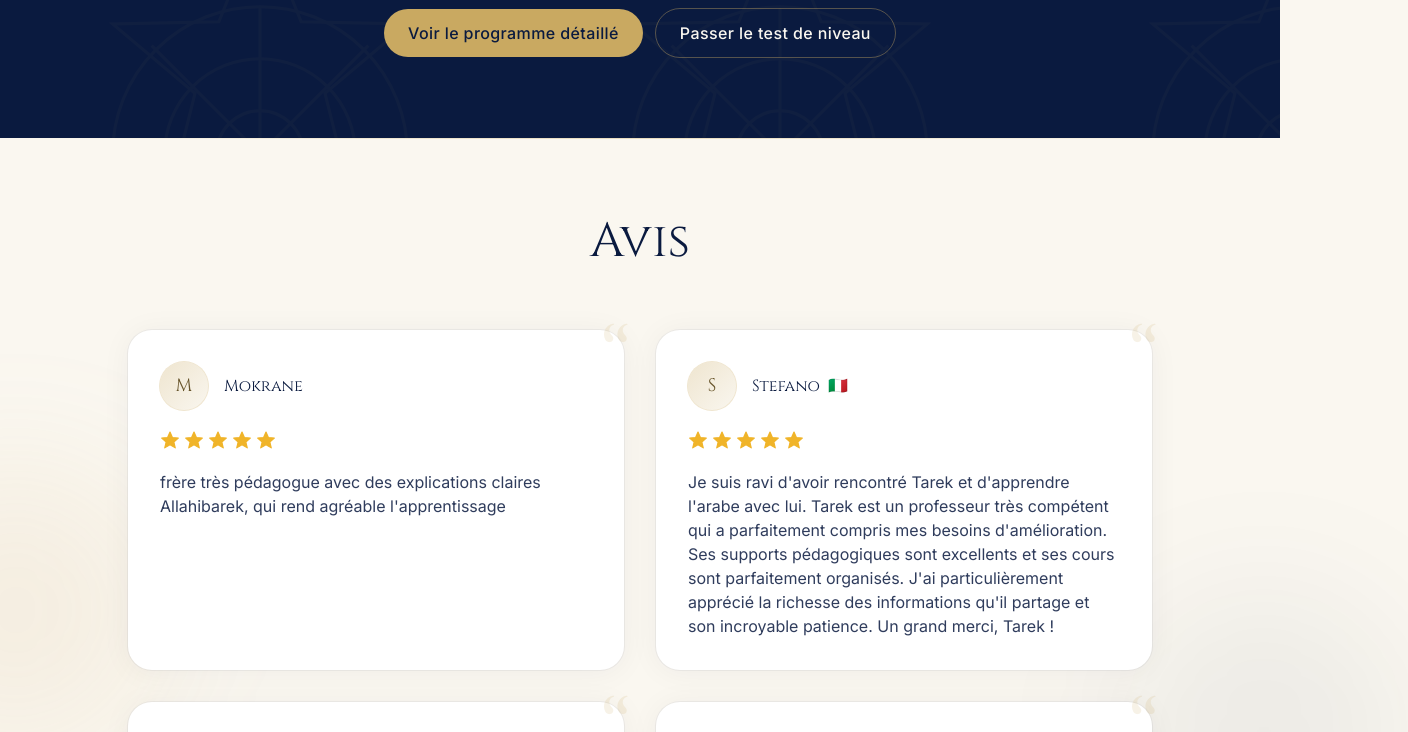
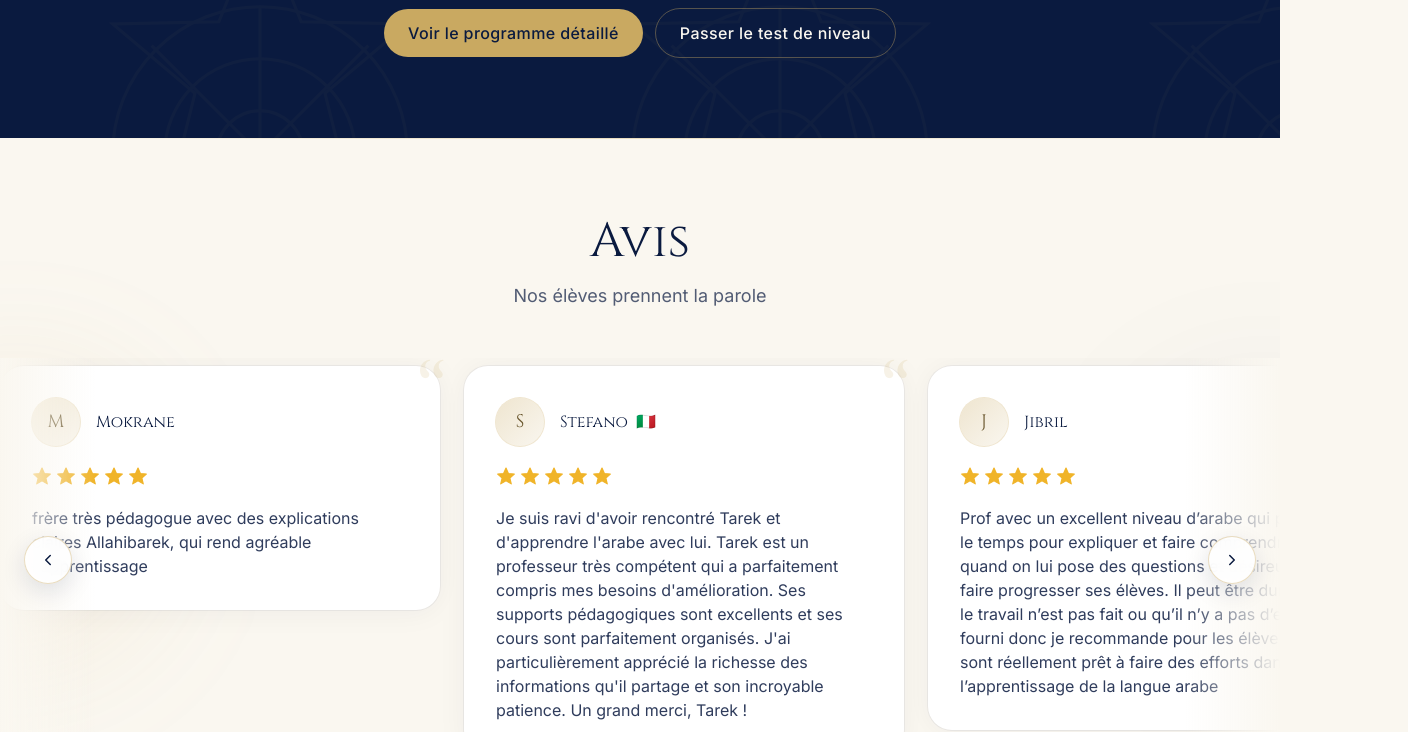
Before and after one commit to FaroukHUB/alirtiqa, a Next.js app: page / in a window 1280 px wide. Shown: the part 4480-5212 px from the top of the page, 1408 px wide, since content can reach past the window. Built offline with nearby package versions, Linux system fonts and the light colour scheme.

Commit message:
Avis: add subtitle and full-width horizontal slider on desktop with prev/next buttons
Co-Authored-By: Claude Opus 4.7 (1M context) <noreply@anthropic.com>

```diff
--- a/src/components/sections/Avis.tsx
+++ b/src/components/sections/Avis.tsx
@@ -1,5 +1,6 @@
 "use client";
 
+import { useRef } from "react";
 import { motion } from "framer-motion";
 import { SectionHeading } from "@/components/ui/SectionHeading";
 
@@ -146,9 +147,42 @@ function AvisCard({ a }: { a: Avis }) {
   );
 }
 
+function ChevronIcon({ direction }: { direction: "left" | "right" }) {
+  return (
+    <svg
+      width="18"
+      height="18"
+      viewBox="0 0 24 24"
+      fill="none"
+      stroke="currentColor"
+      strokeWidth="2"
+      strokeLinecap="round"
+      strokeLinejoin="round"
+      aria-hidden
+      style={direction === "left" ? { transform: "scaleX(-1)" } : undefined}
+    >
+      <path d="M9 6l6 6-6 6" />
+    </svg>
+  );
+}
+
 export function Avis() {
+  const scrollerRef = useRef<HTMLDivElement>(null);
+
+  const scroll = (dir: "left" | "right") => {
+    const el = scrollerRef.current;
+    if (!el) return;
+    const card = el.querySelector("[data-avis-card]") as HTMLElement | null;
+    const cardWidth = card?.offsetWidth ?? 420;
+    const gap = 24;
+    el.scrollBy({
+      left: (cardWidth + gap) * (dir === "right" ? 1 : -1),
+      behavior: "smooth",
+    });
+  };
+
   return (
-    <section id="avis" className="relative bg-creme py-14 sm:py-20">
+    <section id="avis" className="relative overflow-hidden bg-creme py-14 sm:py-20">
       <div
         aria-hidden
         className="pointer-events-none absolute inset-x-0 top-0 h-px bg-gradient-to-r from-transparent via-dore/35 to-transparent"
@@ -163,14 +197,63 @@ export function Avis() {
       />
 
       <div className="container-prose relative">
-        <SectionHeading title="Avis" />
+        <SectionHeading
+          title="Avis"
+          description="Nos élèves prennent la parole"
+        />
+      </div>
 
-        <div className="mx-auto mt-16 grid max-w-5xl gap-6 md:grid-cols-2 md:gap-8">
+      <div className="container-prose relative mt-12 md:hidden">
+        <div className="grid gap-6">
           {avis.map((a) => (
             <AvisCard key={a.nom} a={a} />
           ))}
         </div>
       </div>
+
+      <div className="relative mt-12 hidden md:block">
+        <div
+          ref={scrollerRef}
+          className="flex snap-x snap-mandatory gap-6 overflow-x-auto scroll-smooth px-[max(2rem,calc((100vw-1280px)/2+2rem))] py-2 [-ms-overflow-style:none] [scrollbar-width:none] [&::-webkit-scrollbar]:hidden"
+        >
+          {avis.map((a) => (
+            <div
+              key={a.nom}
+              data-avis-card
+              className="flex-none snap-start"
+              style={{ width: "min(440px, 80vw)" }}
+            >
+              <AvisCard a={a} />
+            </div>
+          ))}
+        </div>
+
+        <div
+          aria-hidden
+          className="pointer-events-none absolute inset-y-0 left-0 w-24 bg-gradient-to-r from-creme to-transparent"
+        />
+        <div
+          aria-hidden
+          className="pointer-events-none absolute inset-y-0 right-0 w-24 bg-gradient-to-l from-creme to-transparent"
+        />
+
+        <button
+          type="button"
+          onClick={() => scroll("left")}
+          aria-label="Avis précédent"
+          className="absolute left-6 top-1/2 z-10 inline-flex h-12 w-12 -translate-y-1/2 items-center justify-center rounded-full border border-dore/40 bg-white/90 text-nuit shadow-[0_8px_24px_rgba(10,26,63,0.12)] backdrop-blur transition-all hover:border-dore hover:bg-white hover:text-dore-700"
+        >
+          <ChevronIcon direction="left" />
+        </button>
+        <button
+          type="button"
+          onClick={() => scroll("right")}
+          aria-label="Avis suivant"
+          className="absolute right-6 top-1/2 z-10 inline-flex h-12 w-12 -translate-y-1/2 items-center justify-center rounded-full border border-dore/40 bg-white/90 text-nuit shadow-[0_8px_24px_rgba(10,26,63,0.12)] backdrop-blur transition-all hover:border-dore hover:bg-white hover:text-dore-700"
+        >
+          <ChevronIcon direction="right" />
+        </button>
+      </div>
     </section>
   );
 }
```
